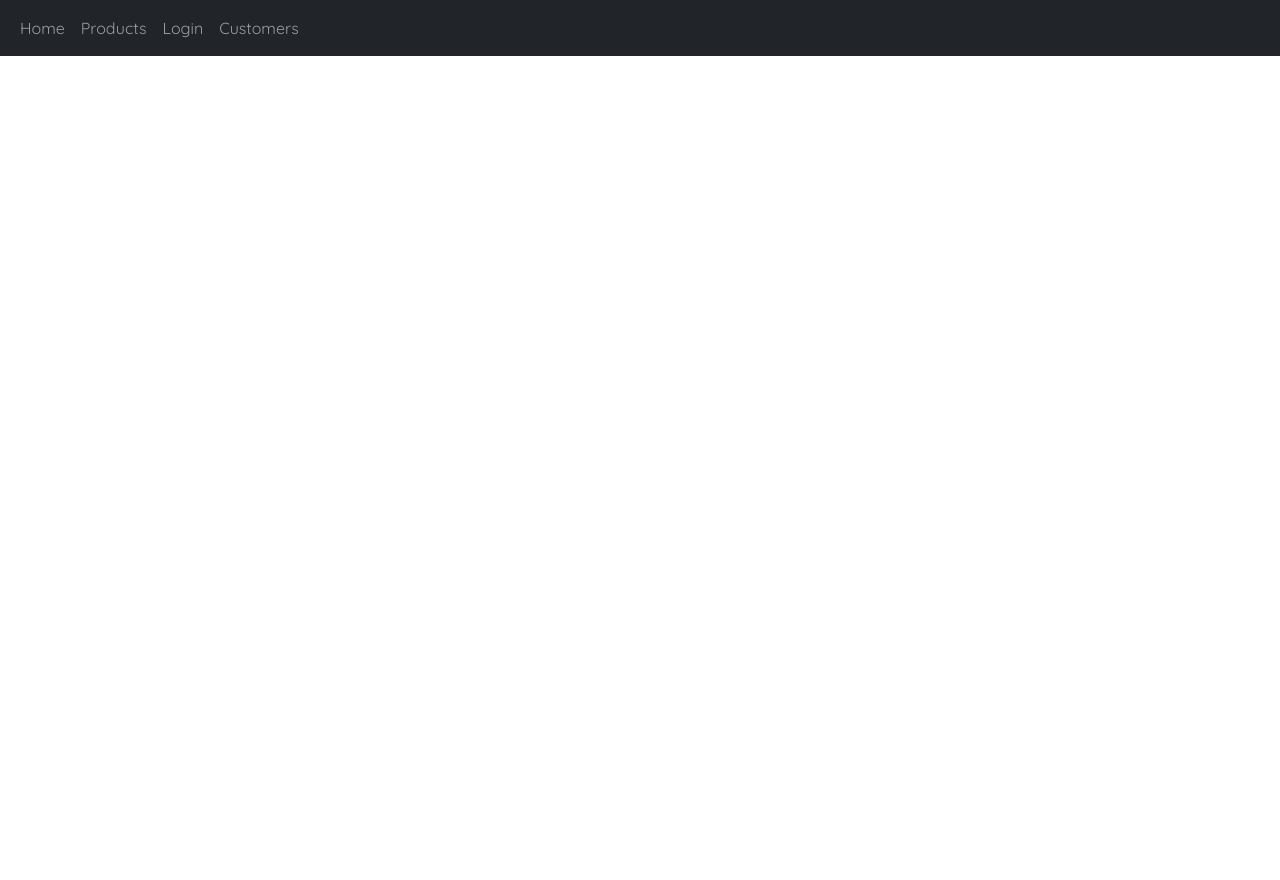
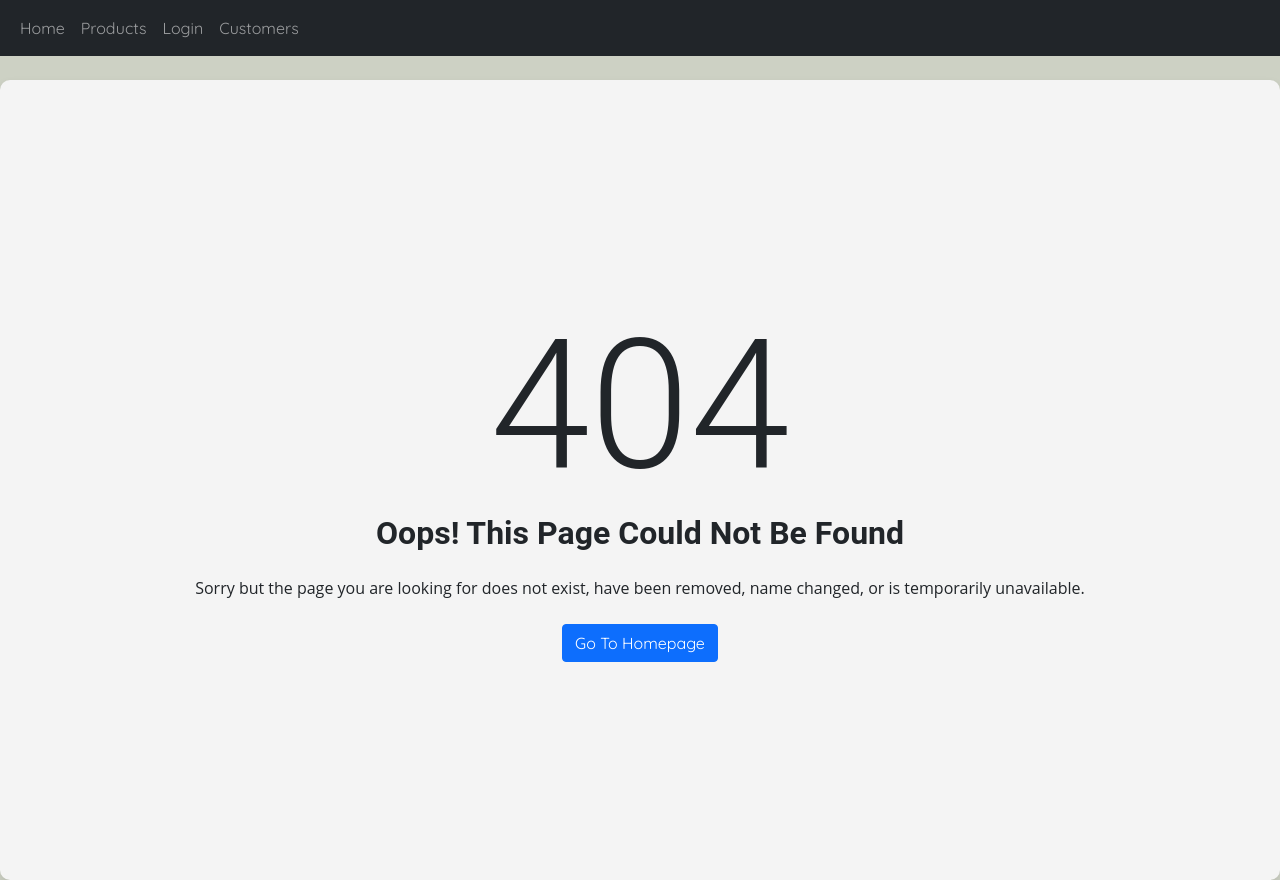
Before and after one commit to rafalsongin/bank-app-vue-api, a Vue app: page /404 in a window 1280 px wide. Before the commit the page ends 800 px from the top, so only its background shows below. Built offline with nearby package versions, Linux system fonts and the light colour scheme.

Commit message:
404 Page + main.css adjustments
Created a 404 page, for route direction.
Added co-authors agreed fonts and background color to the main.css

```diff
--- a/src/assets/main.css
+++ b/src/assets/main.css
@@ -2,10 +2,18 @@
 
 body {
   font-family: "Quicksand", sans-serif;
+  background: #CDD1C4;
 }
 
-h1,
-h2 {
+h1, h2, h3, h4, h5, h6 {
+  font-family: 'Roboto', sans-serif;
+}
+
+p {
+  font-family: 'Open Sans', sans-serif;
+}
+
+h1, h2 {
   font-weight: 700;
 }
 
--- /dev/null
+++ b/src/components/pages/PageNotFound.vue
@@ -0,0 +1,27 @@
+<template>
+  <div id="notfound" class="d-flex justify-content-center align-items-center vh-100">
+    <div class="notfound text-center">
+      <div class="notfound-404">
+        <h1 class="display-1">404</h1>
+      </div>
+      <h2 class="mb-4">Oops! This Page Could Not Be Found</h2>
+      <p class="mb-4">
+        Sorry but the page you are looking for does not exist,
+        have been removed, name changed, or is temporarily unavailable.</p>
+      <a href="/" class="btn btn-primary">Go To Homepage</a>
+    </div>
+  </div>
+</template>
+
+<style scoped>
+#notfound {
+  background-color: #f4f4f4;
+  border-radius: 10px;
+  box-shadow: 0 4px 8px rgba(0, 0, 0, 0.1);
+}
+
+.notfound-404 h1 {
+  font-size: 180px;
+  margin: 0;
+}
+</style>
--- a/src/router/index.js
+++ b/src/router/index.js
@@ -1,6 +1,7 @@
 import { createRouter, createWebHistory } from 'vue-router'
 
 import Home from '../components/pages/Home.vue';
+import PageNotFound from "@/components/pages/PageNotFound.vue";
 import ProductList from '../components/products/ProductList.vue';
 import CreateProduct from '../components/products/CreateProduct.vue';
 import EditProduct from '../components/products/EditProduct.vue';
@@ -11,6 +12,7 @@ const router = createRouter({
   history: createWebHistory(import.meta.env.BASE_URL),
   routes: [
     { path: '/', component: Home },
+    { path: '/404', component: PageNotFound },
     { path: '/products', component: ProductList },
     { path: '/login', component: Login },
     { path: '/createproduct', component: CreateProduct },
```
